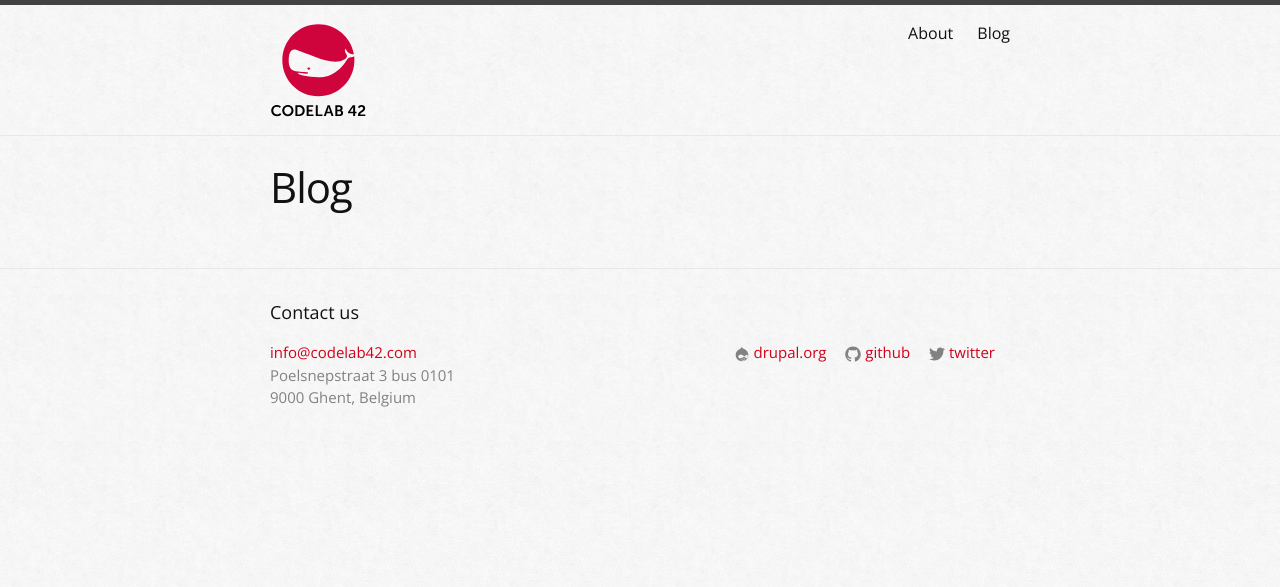
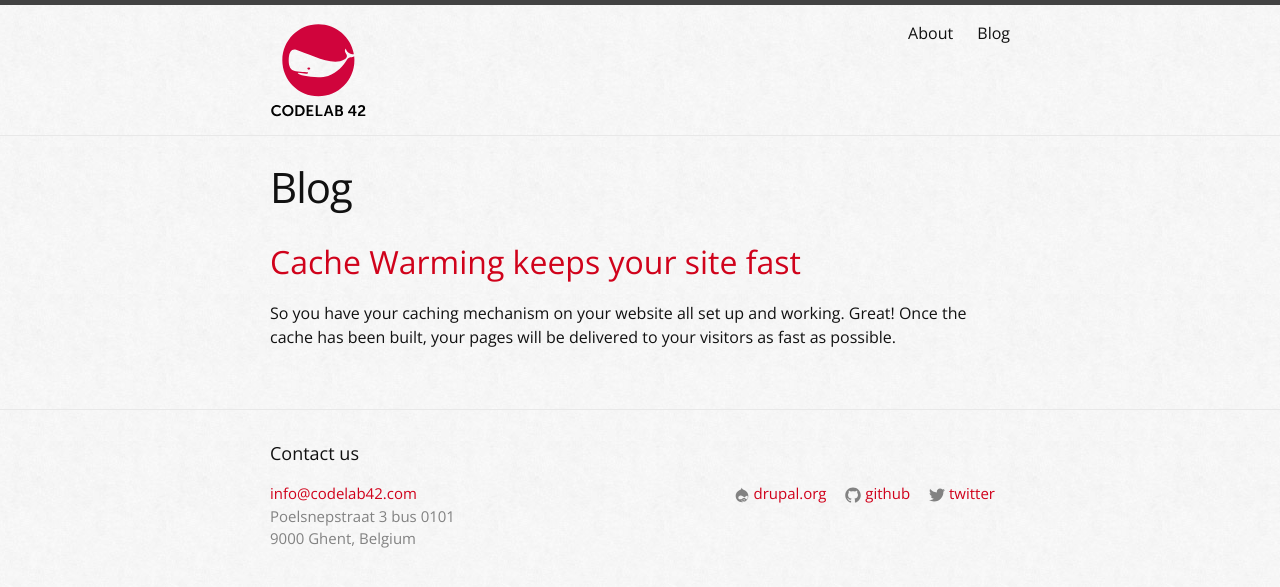
Before and after one commit to Codelab42/codelab42.github.io, a Jekyll site: the page built from blog.html, in a window 1280 px wide. Shown: the top 587 px of the page. Built offline with Jekyll 4.4.1, drawn with Linux system fonts in a browser that asks for light colours; some web fonts are replaced; part of the change alters nothing that is shown.

Commit message:
Added blog post about cachewarmer.

```diff
--- /dev/null
+++ b/_posts/1015-11-12-cache-warming-keeps-your-site-fast.markdown
@@ -0,0 +1,32 @@
+---
+layout: post
+title:  "Cache Warming keeps your site fast"
+date:   2015-11-12 11:00:00
+categories: cache-warmer
+---
+
+So you have your caching mechanism on your website all set up and working. Great! Once the cache has been built, your pages will be delivered to your visitors as fast as possible.
+
+Regardless of which caching system you use - the standard caching mechanism that comes with your Wordpress or Drupal or more advanced systems such as Varnish - you still need that first visitor on each page to build your cache. That first visitor will experience painfully slow page-load times. The solution is cache warming: making sure that your cache has been built **before** a visitor opens up the page.
+
+As a developer you have lots of ways to approach cache warming: there are numerous scripts available online and some website platforms even offer cache warmer modules. In the Drupal world you can use a module such as [cache_warmer] or if you prefer a script then [this blog post] will get you on your way.
+
+These solutions will work well for a lot of people but what if you are not an experienced developer? Or if you simply don’t have the time to search for a script, test it, get it up and running and modify it to your needs? If you're looking for an easier solution then you should try the cache warming service at [cache-warmer.com].
+
+The service of [cache-warmer.com] is designed to make cache warming as painless as possible. By offering it as a SAAS you can start your first cache warming job within minutes. Use our configurable crawler, your sitemap.xml or upload a file with URLs for full control over which pages will be cache warmed. Then, start your cache warm job immediately or schedule it to happen when you want it. Thanks to these configuration options, you have full control over which pages will be cache warmed and when.
+
+This makes it possible to use the service for different scenario’s. For example:
+
+1. You are launching a new site and want to make sure that all pages are cached before launch.
+2. You automatically publish articles at 3AM each night and want to make sure that they are cached.
+3. You clear your cache every night and want to make sure that the cache is rebuilt immediately afterwards.
+
+Statistics are kept after each cache warming job so that you can see how many pages were processed. We will also alert you when we encounter issues with the pages on your site so that you can immediately take action.
+
+If you are using Drupal as your CMS you can even use the cache-warmer connect module to automatically build your cache after each cache clear.
+
+Test the cache warmer for free at [cache-warmer.com] and keep your site fast all of the time!
+
+[this blog post]: http://dominiquedecooman.com/use-varnish-xmlsitemap-cron-and-bash-warm-cache-fast-pages
+[cache_warmer]: https://www.drupal.org/project/cache_warmer
+[cache-warmer.com]:   http://www.cache-warmer.com
--- a/blog.html
+++ b/blog.html
@@ -4,11 +4,7 @@ title: Blog
 permalink: /blog/
 ---
 
-<ul>
-  {% for post in site.posts %}
-    <li>
-      <a href="{{ post.url }}">{{ post.title }}</a>
-      {{ post.excerpt }}
-    </li>
-  {% endfor %}
-</ul>
+{% for post in site.posts %}
+  <h2><a href="{{ post.url }}">{{ post.title }}</a></h2>
+    {{ post.excerpt }}
+{% endfor %}
```
